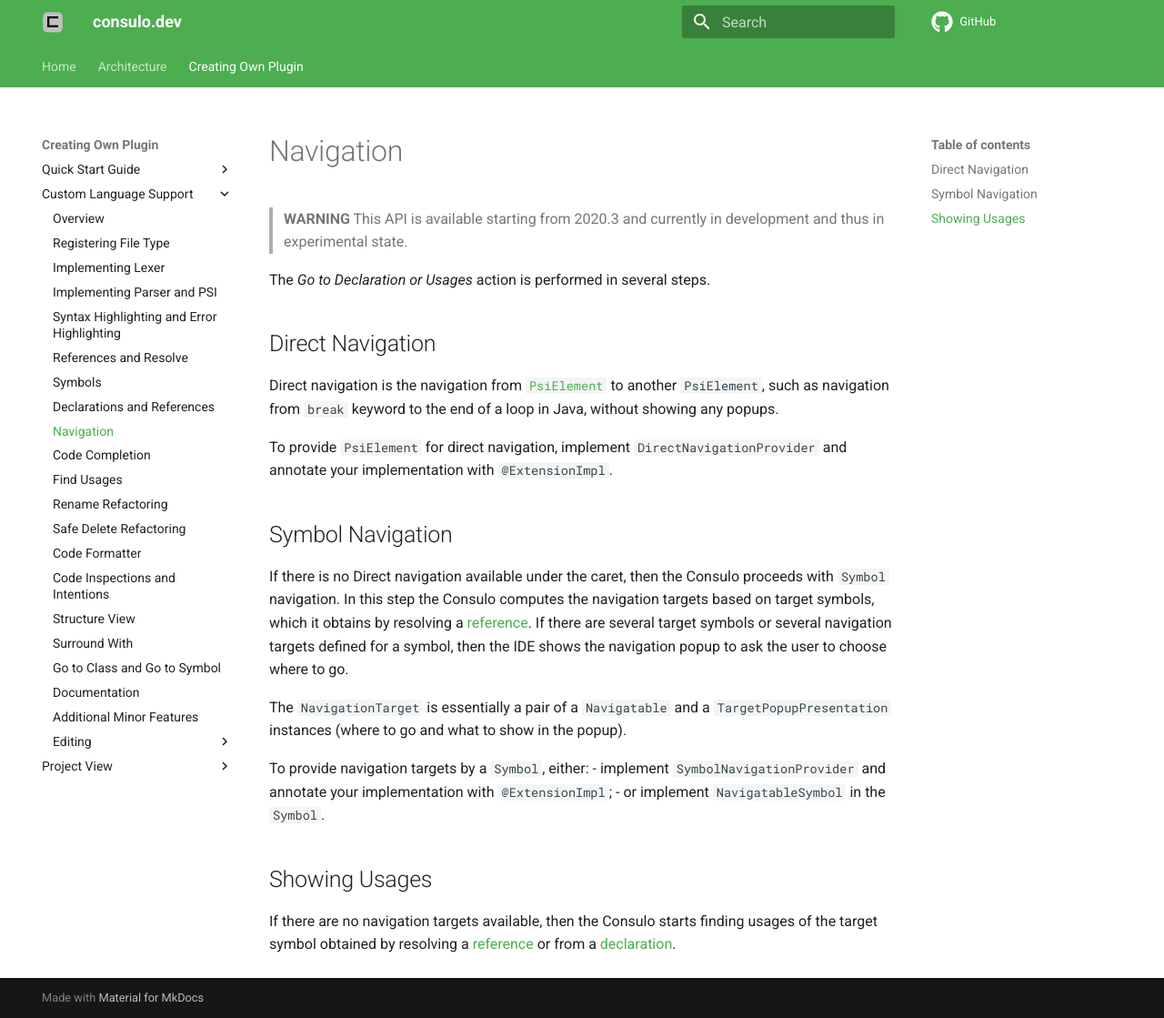
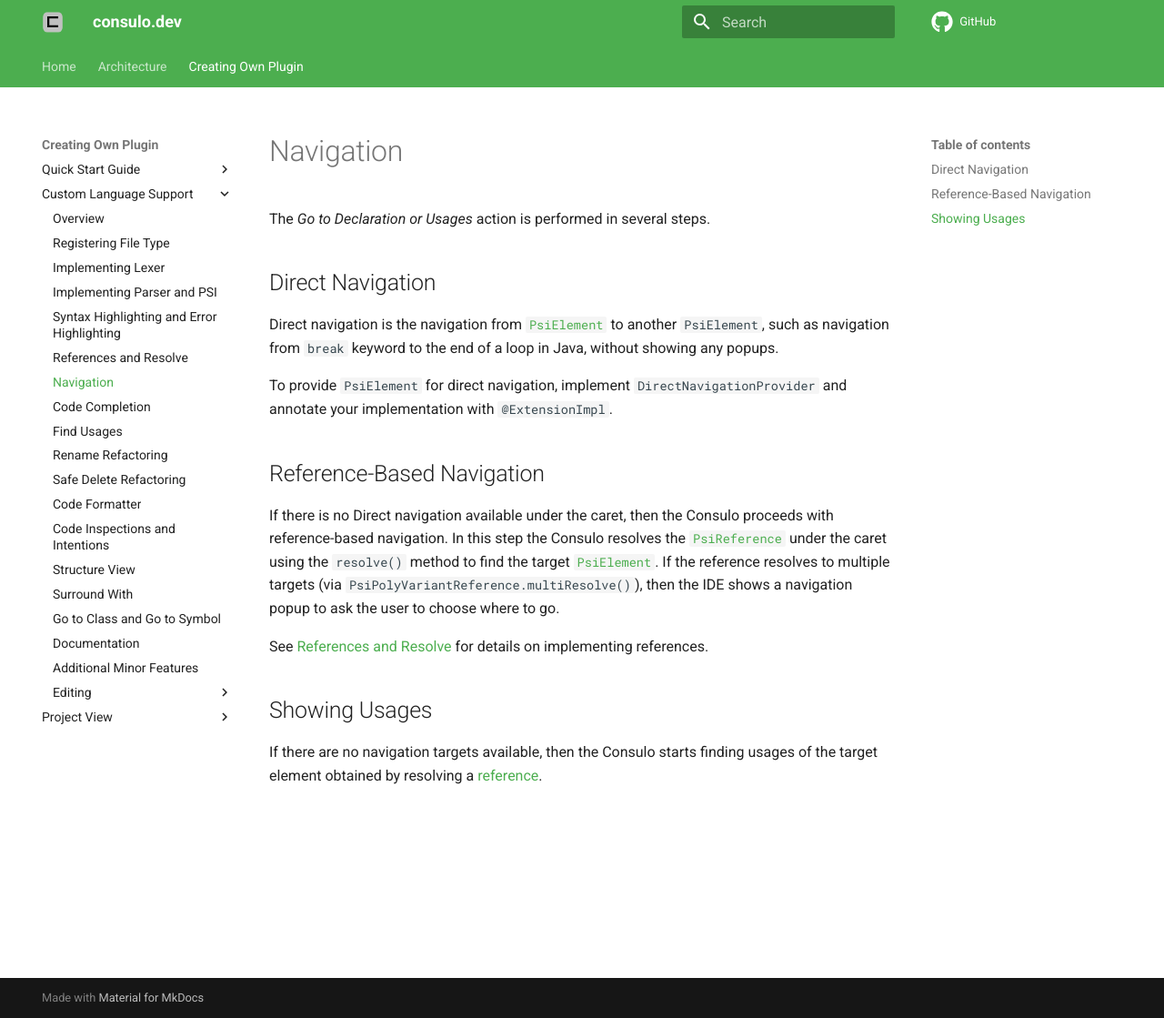
Before and after one commit to consulo/consulo-dev.github.io, an MkDocs documentation site: the page built from docs/reference_guide/custom_language_support/navigation.md, in a window 1280 px wide and 1119 px high. Shown: the whole window at 91% size. Built offline with MkDocs 1.6.1 and Material for MkDocs 9.7.7, drawn with Linux system fonts in a browser that asks for light colours; comment, search, counter and statistics services are not loaded.

Commit message:
symbols removed

```diff
--- a/docs/reference_guide/custom_language_support/navigation.md
+++ b/docs/reference_guide/custom_language_support/navigation.md
@@ -3,8 +3,6 @@ title: Navigation
 ---
 
 <!-- Copyright 2000-2020 JetBrains s.r.o. and other contributors. Use of this source code is governed by the Apache 2.0 license that can be found in the LICENSE file. -->
-
-> **WARNING** This API is available starting from 2020.3 and currently in development and thus in experimental state.
 
 The _Go to Declaration or Usages_ action is performed in several steps.
 
@@ -17,29 +15,16 @@ To provide `PsiElement` for direct navigation, implement
 `DirectNavigationProvider` and annotate your implementation with `@ExtensionImpl`.
 
 
-## Symbol Navigation
+## Reference-Based Navigation
 
-If there is no Direct navigation available under the caret, then the Consulo proceeds with `Symbol` navigation.
-In this step the Consulo computes the navigation targets based on target symbols,
-which it obtains by resolving a [reference](declarations_and_references.md#references).
-If there are several target symbols or several navigation targets defined for a symbol,
-then the IDE shows the navigation popup to ask the user to choose where to go.
+If there is no Direct navigation available under the caret, then the Consulo proceeds with reference-based navigation.
+In this step the Consulo resolves the [`PsiReference`](https://github.com/consulo/consulo/blob/master/modules/base/language-api/src/main/java/consulo/language/psi/PsiReference.java) under the caret using the `resolve()` method to find the target [`PsiElement`](https://github.com/consulo/consulo/blob/master/modules/base/language-api/src/main/java/consulo/language/psi/PsiElement.java).
+If the reference resolves to multiple targets (via `PsiPolyVariantReference.multiResolve()`), then the IDE shows a navigation popup to ask the user to choose where to go.
 
-The `NavigationTarget`
-is essentially a pair of a `Navigatable` and
-a `TargetPopupPresentation`
-instances (where to go and what to show in the popup).
-
-To provide navigation targets by a `Symbol`, either:
-- implement
-  `SymbolNavigationProvider` and annotate your implementation with `@ExtensionImpl`;
-- or implement
-  `NavigatableSymbol`
-  in the `Symbol`.
+See [References and Resolve](references_and_resolve.md) for details on implementing references.
 
 
 ## Showing Usages
 
-If there are no navigation targets available, then the Consulo starts finding usages of the target symbol
-obtained by resolving a [reference](declarations_and_references.md#references)
-or from a [declaration](declarations_and_references.md#declarations).
+If there are no navigation targets available, then the Consulo starts finding usages of the target element
+obtained by resolving a [reference](references_and_resolve.md).
--- a/mkdocs.yml
+++ b/mkdocs.yml
@@ -144,8 +144,6 @@ nav:
         - Implementing Parser and PSI: reference_guide/custom_language_support/implementing_parser_and_psi.md
         - Syntax Highlighting and Error Highlighting: reference_guide/custom_language_support/syntax_highlighting_and_error_highlighting.md
         - References and Resolve: reference_guide/custom_language_support/references_and_resolve.md
-        - Symbols: reference_guide/custom_language_support/symbols.md
-        - Declarations and References: reference_guide/custom_language_support/declarations_and_references.md
         - Navigation: reference_guide/custom_language_support/navigation.md
         - Code Completion: reference_guide/custom_language_support/code_completion.md
         - Find Usages: reference_guide/custom_language_support/find_usages.md
```
Also changed, not shown: docs/reference_guide/custom_language_support.md (+0 -2 lines), docs/reference_guide/custom_language_support/code_completion.md (+0 -7 lines), docs/reference_guide/custom_language_support/declarations_and_references.md (deleted, +0 -93 lines), docs/reference_guide/custom_language_support/symbols.md (deleted, +0 -32 lines), docs/reference_guide/frameworks_and_external_apis/xml_dom_api.md (+1 -1 lines).
